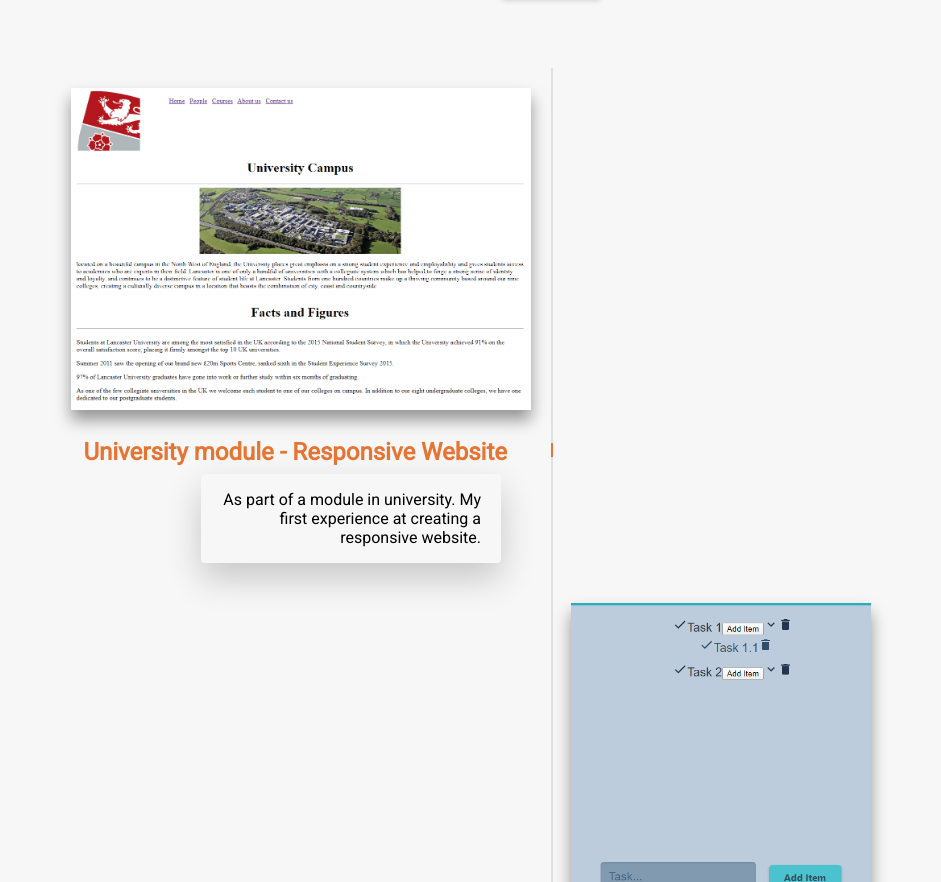
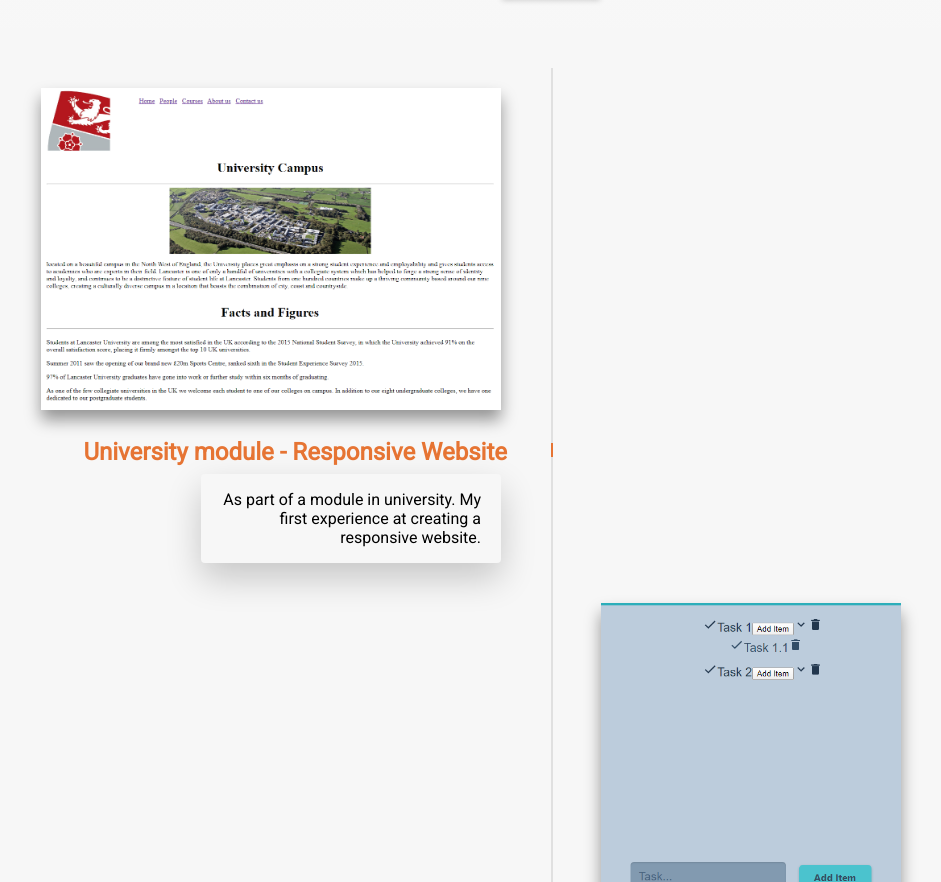
Before and after one commit to calcmp/Portfolio, a website: page public/frontend/index.html in a window 1280 px wide. Shown: the part 772-1654 px from the top of the page, without its empty margins (89-1030 px from the left). Drawn offline with Linux system fonts and the light colour scheme; files that its build step writes are made by us from their sources; files whose address does not match are found by name.

Commit message:
Image style changes

```diff
--- a/public/frontend/css/index.css
+++ b/public/frontend/css/index.css
@@ -343,6 +343,13 @@
 .timeline ul li:nth-child(even) p {
   margin-left: 30px;
 }
+.timeline ul li:nth-child(odd) img {
+  margin-left: -30px;
+  margin-right: 30px;
+}
+.timeline ul li:nth-child(even) img {
+  margin-left: 30px;
+}
 img {
   max-width: 100%;
   max-height: 500px;
```
